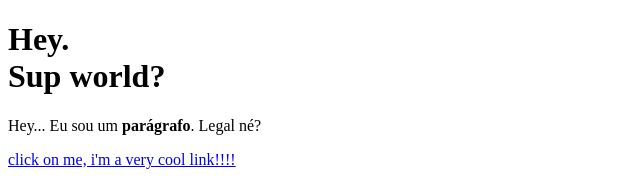
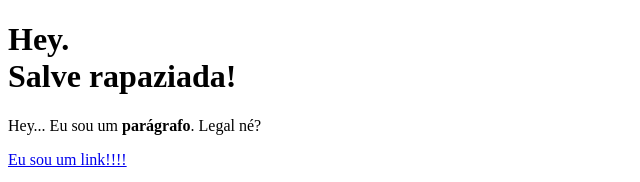
Before and after one commit to gabrieldborges/Cartoon-Hero, a plain HTML site: page MyTest.html in a window 1280 px wide. Shown: the top 182 px of the page, without its empty margins (0-640 px from the left). Drawn offline with Linux system fonts and the light colour scheme.

Commit message:
Pt-BR agora

```diff
--- a/MyTest.html
+++ b/MyTest.html
@@ -4,9 +4,9 @@
 	<title>Test Page</title>
 </head>
 <body>
-	<h1>Hey. <br> Sup world? </h1>
+	<h1>Hey. <br> Salve rapaziada! </h1>
 	<p>Hey... Eu sou um <b>parágrafo</b>. Legal né?</p>
-	<a href="https://google.com" target="_blank" title="Let's go to google!">click on me, i'm a very cool link!!!!</a>
+	<a href="https://google.com" target="_blank" title="Let's go to google!">Eu sou um link!!!!</a>
 	<p>My name is : <br> <br>Vengeance</p>
 	<img src="https://m.media-amazon.com/images/M/MV5BYTc5NGZhNjktOTVhNi00NzBmLTk1MTgtMjEzNDI0OWYxYWVlXkEyXkFqcGdeQXVyMTEyNzgwMDUw._V1_FMjpg_UX1000_.jpg">
 </body>
```
